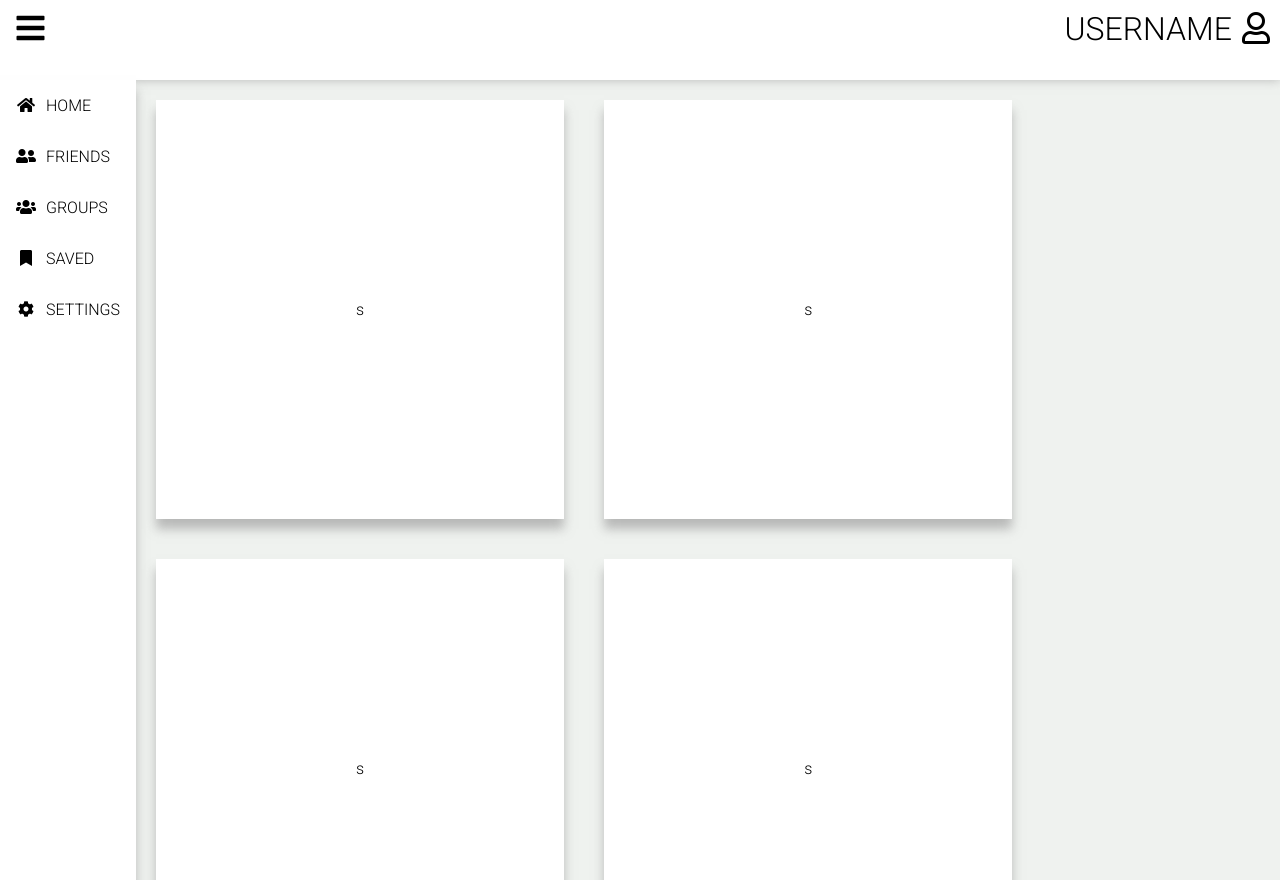
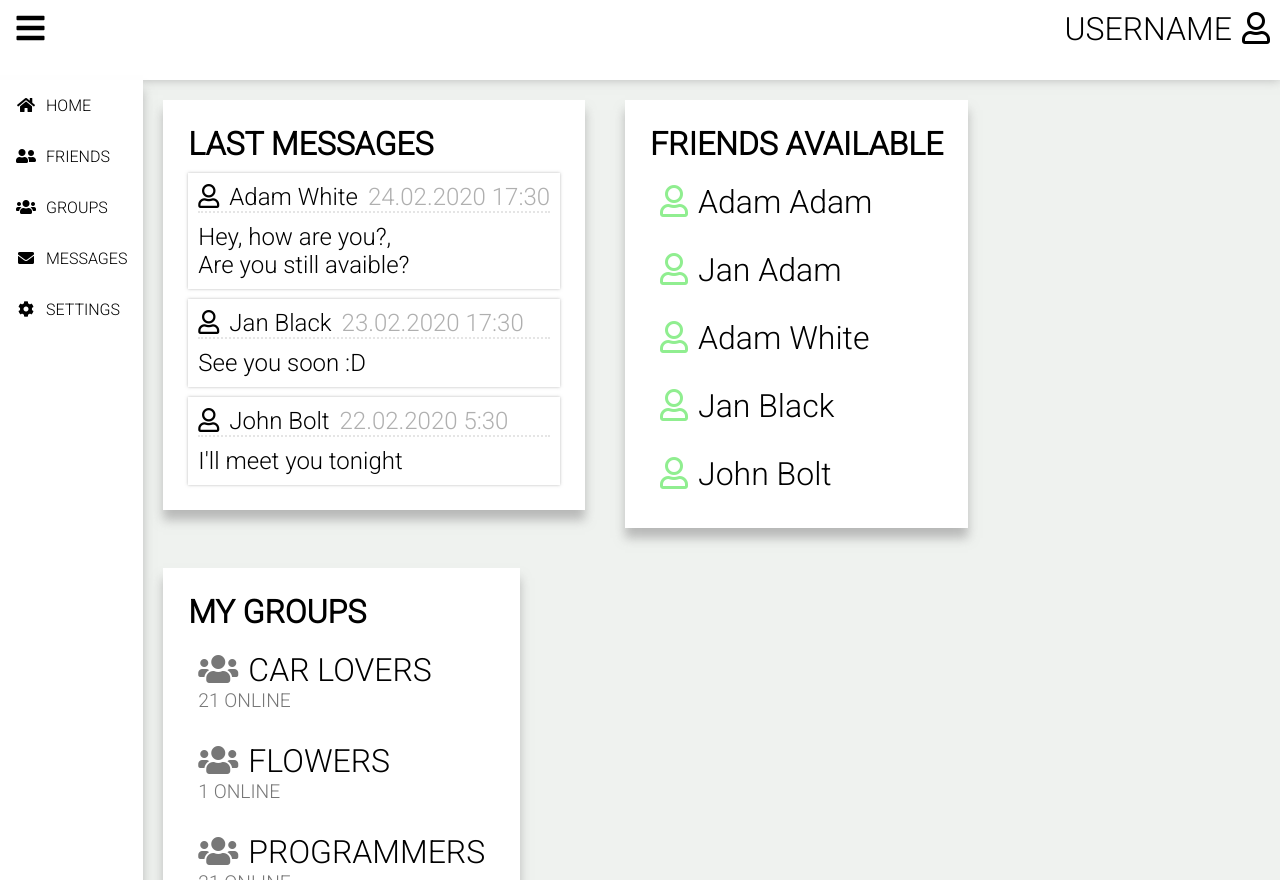
Before and after one commit to kaczormp4/firstreactapp, a React (Create React App) app: page / in a window 1280 px wide. Built offline with nearby package versions, Linux system fonts and the light colour scheme.

Commit message:
first version

```diff
--- a/src/components/Content.css
+++ b/src/components/Content.css
@@ -15,5 +15,71 @@ main {
   background-color: rgb(255, 255, 255);
   box-shadow: 0px 10px 10px rgba(160, 160, 160, 0.698);
   margin: 20px;
-  padding: 200px;
+  padding: 25px;
 }
+.last-messages-box {
+  padding: 10px;
+  font-size: 1.5em;
+  margin-top: 10px;
+  box-shadow: 0px 0px 3px rgba(160, 160, 160, 0.698);
+  cursor: pointer;
+  transition-duration: 0.2s;
+}
+.last-messages-box:hover {
+  box-shadow: 0px 0px 5px rgb(65, 147, 255);
+}
+.last-messages-box > i {
+  margin-right: 10px;
+}
+.last-messages-box > h7 {
+  margin-left: 10px;
+  font-size: 1em;
+  color: rgba(128, 128, 128, 0.63);
+}
+.last-messages-text {
+  padding-top: 10px;
+  border-top: dotted 2px rgba(211, 211, 211, 0.589);
+  word-wrap: break-word;
+}
+.friendbox {
+  padding: 10px;
+  font-size: 2em;
+  margin-top: 10px;
+}
+.friendbox > i {
+  margin-right: 10px;
+  color: lightgreen;
+}
+.mygropus-box {
+  padding: 10px;
+  font-size: 2em;
+  margin-top: 10px;
+  transition-duration: 0.2s;
+  cursor: pointer;
+  text-transform: uppercase;
+}
+.mygropus-box > i {
+  margin-right: 10px;
+  color: rgb(119, 119, 119);
+}
+.mygropus-box > p {
+  margin-right: 10px;
+  color: rgb(119, 119, 119);
+  font-size: 0.6em;
+}
+.mygropus-box:hover {
+  box-shadow: 0px 0px 5px rgb(65, 147, 255);
+}
+.github-box {
+  cursor: pointer;
+}
+.github-box:hover {
+  color: rgb(68, 3, 173);
+}
+.github-box > i {
+  font-size: 120px;
+  margin-right: 20px;
+}
+.github-box > span {
+  font-size: 100px;
+}
--- a/src/components/Content.js
+++ b/src/components/Content.js
@@ -9,16 +9,81 @@ function Content() {
             <LeftMenu/>
            <div className='main-content'>
                <div className='content-boxes'>
-                   s
+                   <h1>LAST MESSAGES</h1>
+                   <div className='last-messages-box '>
+                    <i className='far fa-user' />
+                    <span>Adam White</span>
+                    <h7>24.02.2020 17:30</h7>
+                    <div className='last-messages-text'>
+                        Hey, how are you?,<br/>
+                        Are you still avaible?
+                    </div>
+                   </div>
+                   <div className='last-messages-box '>
+                    <i className='far fa-user' />
+                    <span>Jan Black</span>
+                    <h7>23.02.2020 17:30</h7>
+                    <div className='last-messages-text'>
+                        See you soon :D
+                    </div>
+                   </div>
+                   <div className='last-messages-box '>
+                    <i className='far fa-user' />
+                    <span>John Bolt</span>
+                    <h7>22.02.2020 5:30</h7>
+                    <div className='last-messages-text'>
+                        I'll meet you tonight
+                    </div>
+                   </div>
                </div>
                <div className='content-boxes'>
-                   s
+                   <h1>FRIENDS AVAILABLE</h1>
+                   <div className='friendbox'>
+                    <i className='far fa-user' />
+                    Adam Adam
+                   </div>
+                   <div className='friendbox'>
+                    <i className='far fa-user' />
+                    Jan Adam
+                   </div>
+                   <div className='friendbox'>
+                   <i className='far fa-user' />
+                    Adam White
+                   </div>
+                   <div className='friendbox'>
+                   <i className='far fa-user' />
+                    Jan Black
+                   </div>
+                   <div className='friendbox'>
+                   <i className='far fa-user' />
+                    John Bolt
+                   </div>
                </div>
                <div className='content-boxes'>
-                   s
+                <h1>MY GROUPS</h1>
+                <div className='mygropus-box'>
+                    <i className="fas fa-users" />
+                    CAR LOVERS
+                    <p>21 ONLINE</p>
+                </div>
+                <div className='mygropus-box'>
+                    <i className="fas fa-users" />
+                    FLOWERS
+                    <p>1 ONLINE</p>
+                </div>
+                <div className='mygropus-box'>
+                    <i className="fas fa-users" />
+                    programmers
+                    <p>21 ONLINE</p>
+                </div>
                </div>
                <div className='content-boxes'>
-                   s
+                <a href="https://github.com/kaczormp4">
+                    <div className='github-box'>
+                        <i className="fab fa-github" />
+                        <span>github.com/kaczormp4</span>
+                    </div>
+                </a>
                </div>
            </div>
         </main>
--- a/src/components/LeftMenu.js
+++ b/src/components/LeftMenu.js
@@ -29,8 +29,8 @@ function LeftMenu() {
                 </li>
                 <li className='nav-item'>
                     <Link to='/saved' className='nav-links' onClick={closeMobileMenu}>
-                        <i className="fas fa-bookmark" />
-                            SAVED
+                        <i className="fas fa-envelope" />
+                            MESSAGES
                         </Link>
                 </li>
                 <li className='nav-item'>
```
